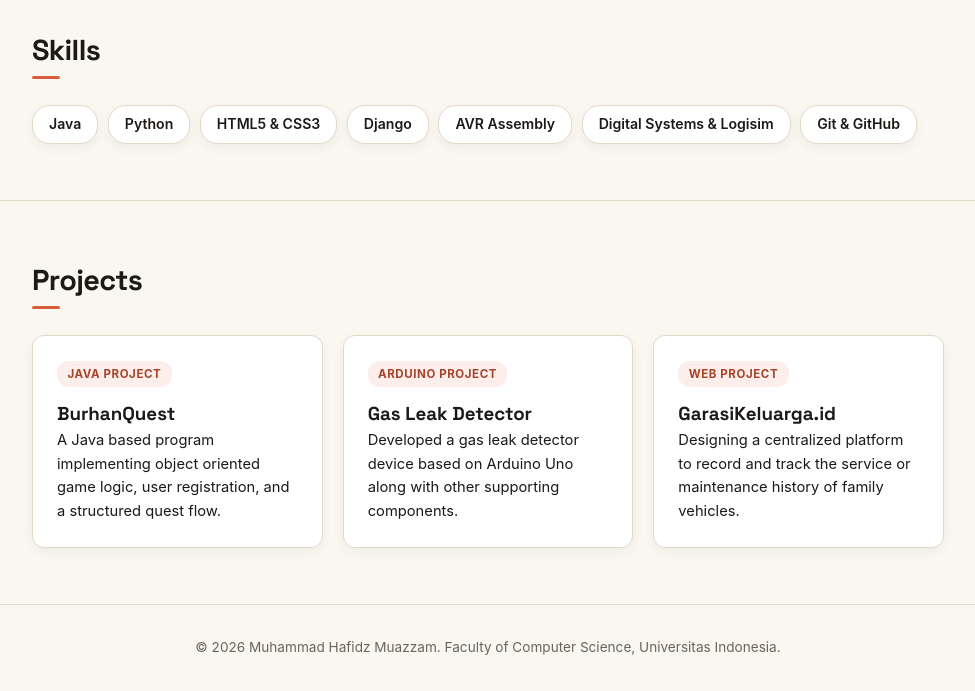
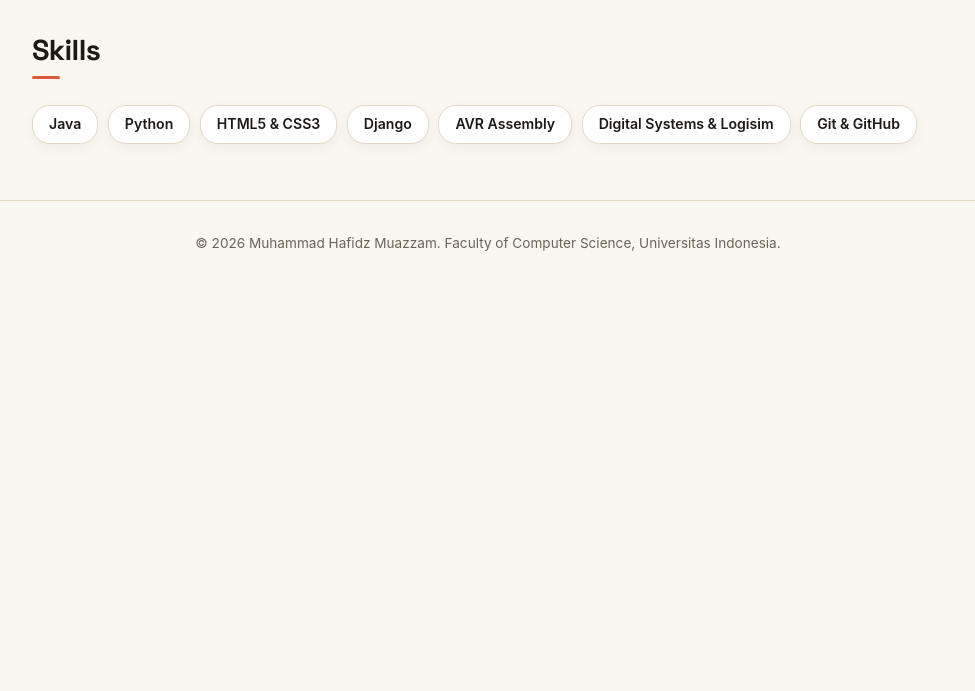
Before and after one commit to papaindiansierra/myportofolio, a Django app: page / in a window 1280 px wide. Shown: the part 1105-1796 px from the top of the page, without its empty margins (152-1127 px from the left). After the commit the page ends 1356 px from the top, so only its background shows below. Run offline with Django 5.2, Linux system fonts and the light colour scheme.

Commit message:
feat: Menambah navigation bar untuk projects dan menghapus data hard coded untuk projects

```diff
--- a/templates/index.html
+++ b/templates/index.html
@@ -16,6 +16,7 @@
             <nav>
                 <a href="{% url 'main:show_main' %}">Profile</a>
                 <a href="{% url 'main:show_experience' %}">Experience</a>
+                <a href="{% url 'main:show_project' %}">Projects</a>
             </nav>
         </div>
     </header>
@@ -92,29 +93,6 @@
                 </div>
             </div>
         </section>
-
-        <section class="content-section" id="projects">
-            <div class="container">
-                <h2 class="section-heading">Projects</h2>
-                <div class="projects-grid">
-                    <article class="project-card">
-                        <span class="card-tag">Java Project</span>
-                        <h3>BurhanQuest</h3>
-                        <p>A Java based program implementing object oriented game logic, user registration, and a structured quest flow.</p>
-                    </article>
-                    <article class="project-card">
-                        <span class="card-tag">Arduino Project</span>
-                        <h3>Gas Leak Detector</h3>
-                        <p>Developed a gas leak detector device based on Arduino Uno along with other supporting components.</p>
-                    </article>
-                    <article class="project-card">
-                        <span class="card-tag">Web Project</span>
-                        <h3>GarasiKeluarga.id</h3>
-                        <p>Designing a centralized platform to record and track the service or maintenance history of family vehicles.</p>
-                    </article>
-                </div>
-            </div>
-        </section>
     </main>
 
     <footer class="site-footer">
```
